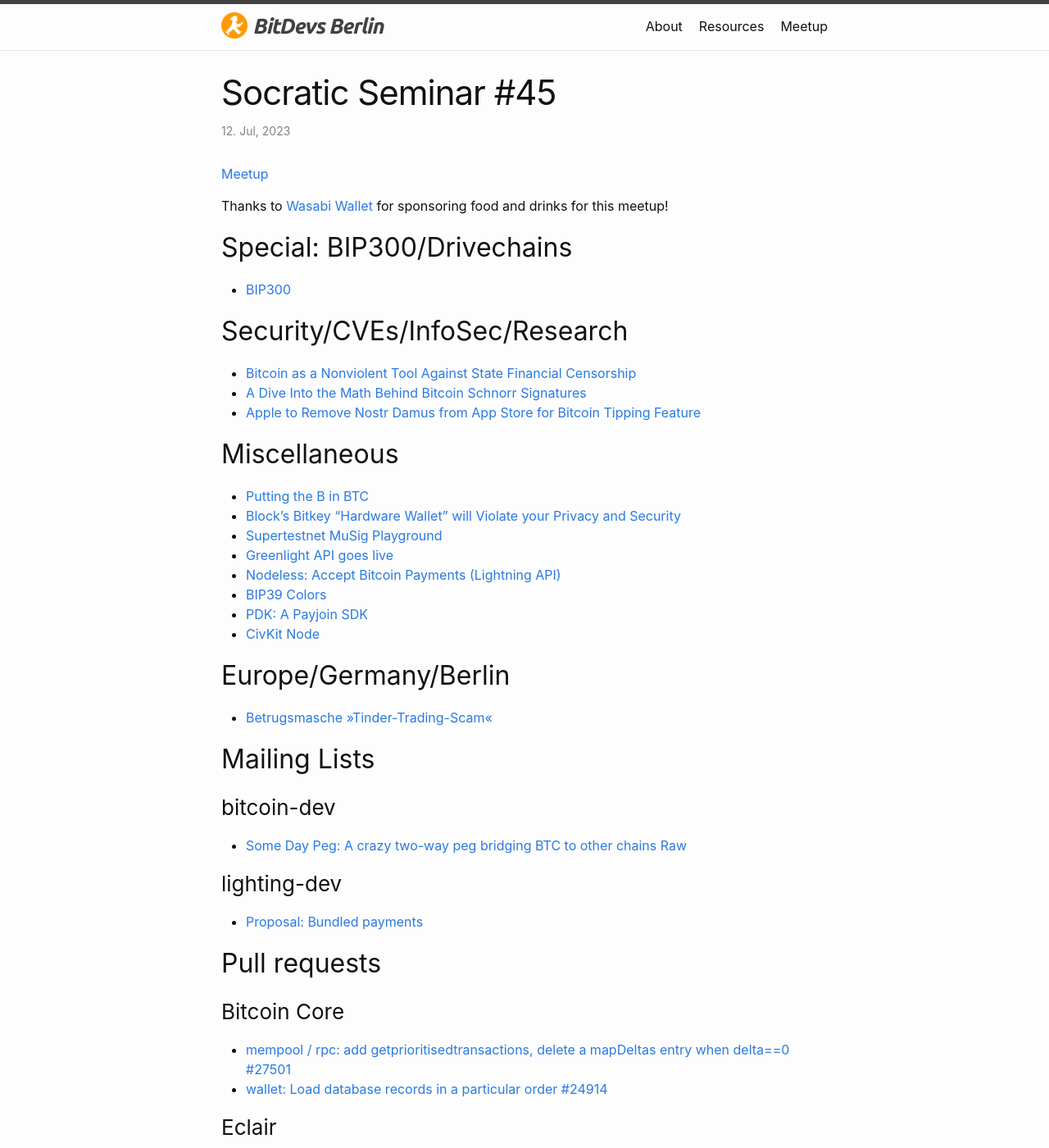
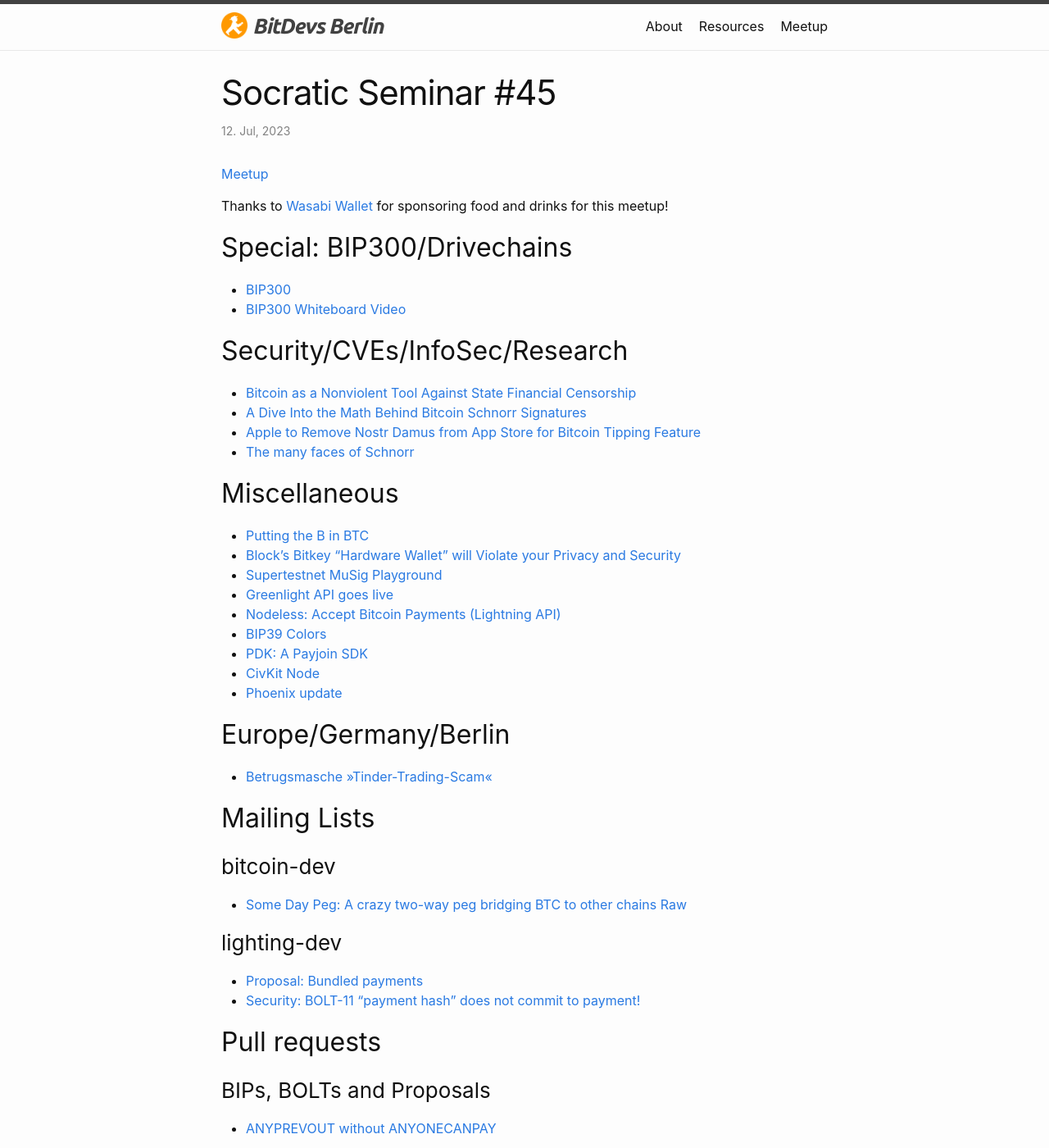
Before and after one commit to fjahr/bitdevsberlin, a Jekyll site: the page built from _posts/2023-07-12-socratic-seminar-45.md, in a window 1280 px wide and 1400 px high. Shown: the whole window at 82% size. Built offline with Jekyll 4.4.1, drawn with Linux system fonts in a browser that asks for light colours; some of the changed text lies outside the part shown.

Commit message:
Add more links to #45

```diff
--- a/_posts/2023-07-12-socratic-seminar-45.md
+++ b/_posts/2023-07-12-socratic-seminar-45.md
@@ -10,12 +10,14 @@ Thanks to [Wasabi Wallet](https://wasabiwallet.io/) for sponsoring food and drin
 ## Special: BIP300/Drivechains
 
 - [BIP300](https://github.com/bitcoin/bips/blob/master/bip-0300.mediawiki)
+- [BIP300 Whiteboard Video](https://www.youtube.com/watch?v=JwIoTaJQNi0)
 
 ## Security/CVEs/InfoSec/Research
 
 - [Bitcoin as a Nonviolent Tool Against State Financial Censorship](https://www.doria.fi/handle/10024/187407)
 - [A Dive Into the Math Behind Bitcoin Schnorr Signatures](https://conduition.io/cryptography/schnorr/)
 - [Apple to Remove Nostr Damus from App Store for Bitcoin Tipping Feature](https://twitter.com/damusapp/status/1673326463297392640)
+- [The many faces of Schnorr](https://eprint.iacr.org/2023/1019)
 
 ## Miscellaneous
 - [Putting the B in BTC](https://www.erisian.com.au/wordpress/2023/06/21/putting-the-b-in-btc)
@@ -26,6 +28,7 @@ Thanks to [Wasabi Wallet](https://wasabiwallet.io/) for sponsoring food and drin
 - [BIP39 Colors](https://enteropositivo.github.io/bip39colors/)
 - [PDK: A Payjoin SDK](https://payjoindevkit.org/blog/pdk-an-sdk-for-payjoin-transactions/)
 - [CivKit Node](https://github.com/civkit/civkit-node)
+- [Phoenix update](https://acinq.co/blog/phoenix-splicing-update)
 
 ## Europe/Germany/Berlin
 
@@ -40,8 +43,13 @@ Thanks to [Wasabi Wallet](https://wasabiwallet.io/) for sponsoring food and drin
 ### lighting-dev
 
 - [Proposal: Bundled payments](https://lists.linuxfoundation.org/pipermail/lightning-dev/2023-June/003977.html)
+- [Security: BOLT-11 "payment hash" does not commit to payment!](https://lists.linuxfoundation.org/pipermail/lightning-dev/2023-June/003983.html)
 
 ## Pull requests
+
+### BIPs, BOLTs and Proposals
+
+- [ANYPREVOUT without ANYONECANPAY](https://github.com/bitcoin/bips/pull/1472)
 
 ### Bitcoin Core
 
```
Also changed, not shown: other parts of _posts/2023-07-12-socratic-seminar-45.md (+4 -0 lines).
